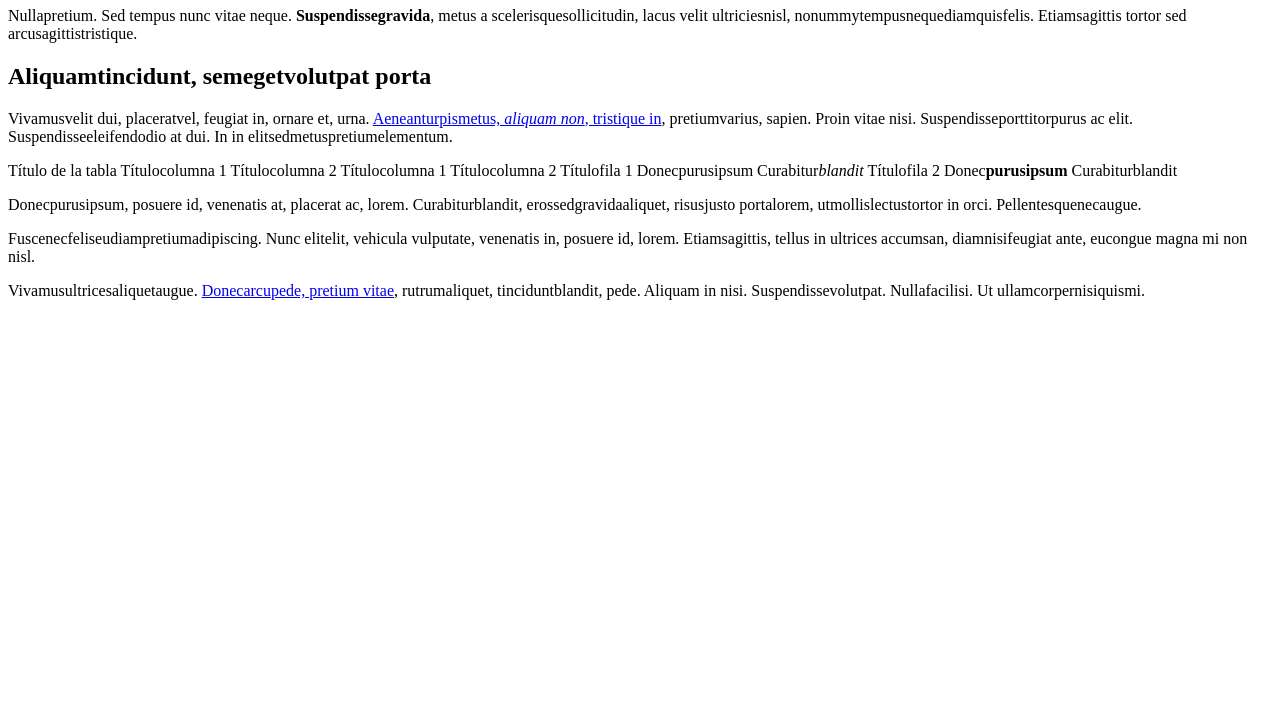
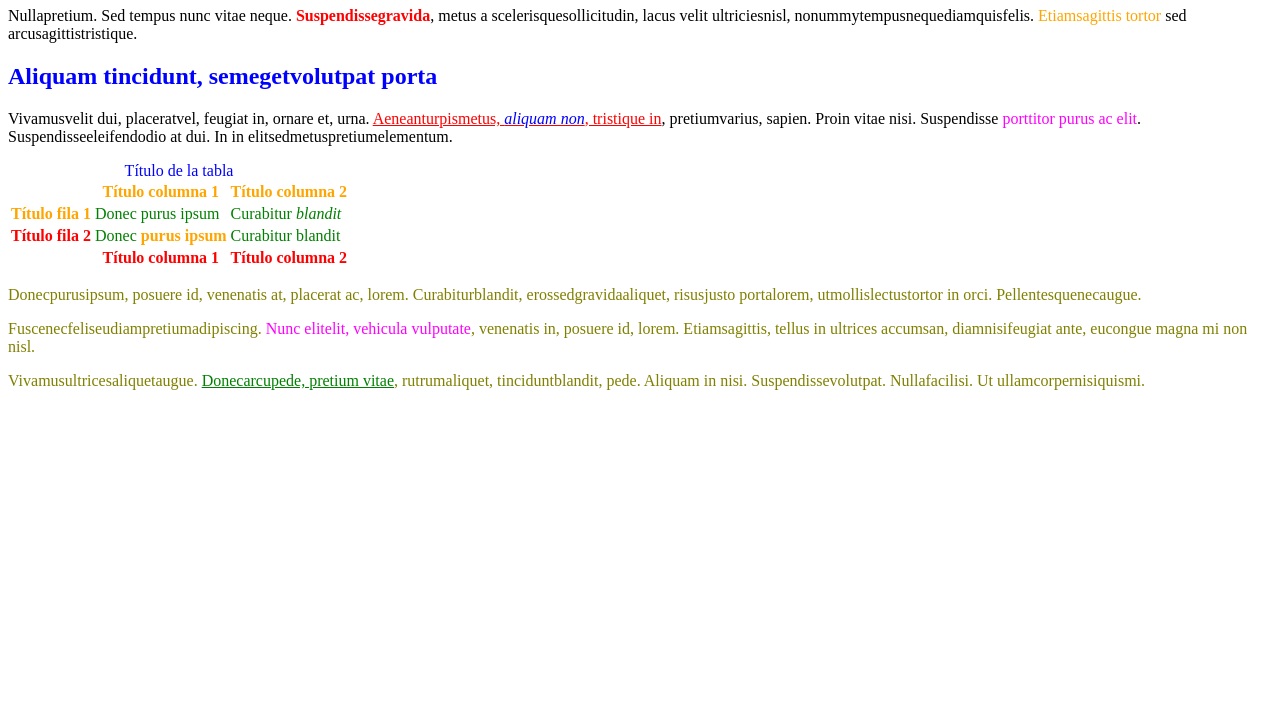
Before and after one commit to iesdonanadiw/selectores-css-ii-srsempere, a plain HTML site: page index.html in a window 1280 px wide. Shown: the part 73-800 px from the top of the page. Drawn offline with Linux system fonts and the light colour scheme.

Commit message:
Ej. 2 terminado

```diff
--- a/index.html
+++ b/index.html
@@ -1,9 +1,11 @@
-<!DOCTYPE html PUBLIC "-//W3C//DTD XHTML 1.0 Transitional//EN"
-"http://www.w3.org/TR/xhtml1/DTD/xhtml1-transitional.dtd">
+<!DOCTYPE html
+    PUBLIC "-//W3C//DTD XHTML 1.0 Transitional//EN" "http://www.w3.org/TR/xhtml1/DTD/xhtml1-transitional.dtd">
 <html xmlns="http://www.w3.org/1999/xhtml">
+
 <head>
     <meta http-equiv="Content-Type" content="text/html; charset=utf-8" />
     <title>Ejercicio de selectores</title>
+    <link rel="stylesheet" href="style.css">
 </head>
 
 <body>
@@ -14,45 +16,45 @@
         lacus velit
         ultriciesnisl, nonummytempusnequediamquisfelis.
         <span class="destacado">Etiamsagittis tortor</span> sed
-arcusagittistristique.</p>
+        arcusagittistristique.
+    </p>
 
-<h2 id="subtitulo">Aliquamtincidunt, semegetvolutpat porta</h2>
+    <h2 id="subtitulo">Aliquam tincidunt, semegetvolutpat porta</h2>
 
-<p>Vivamusvelit dui, placeratvel, feugiat in, ornare et, urna. <a
-href="#">Aeneanturpismetus, <em>aliquam non</em>, tristique in</a>,
-pretiumvarius, sapien. Proin vitae nisi. Suspendisse<span
-class="especial">porttitorpurus ac elit</span>.
+    <p>Vivamusvelit dui, placeratvel, feugiat in, ornare et, urna. <a href="#">Aeneanturpismetus, <em>aliquam non</em>,
+            tristique in</a>,
+        pretiumvarius, sapien. Proin vitae nisi. Suspendisse<span class="especial"> porttitor purus ac elit</span>.
         Suspendisseeleifendodio at dui. In in
         elitsedmetuspretiumelementum.</p>
 
-<tablesummary="Descripción de la tabla y su contenido">
+    <table summary="Descripción de la tabla y su contenido">
         <caption>Título de la tabla</caption>
         <thead>
             <tr>
                 <th scope="col"></th>
-<th scope="col" class="especial">Títulocolumna 1</th>
-<th scope="col" class="especial">Títulocolumna 2</th>
+                <th scope="col" class="especial">Título columna 1</th>
+                <th scope="col" class="especial">Título columna 2</th>
             </tr>
         </thead>
 
         <tfoot>
             <tr>
                 <th scope="col"></th>
-<th scope="col">Títulocolumna 1</th>
-<th scope="col">Títulocolumna 2</th>
+                <th scope="col">Título columna 1</th>
+                <th scope="col">Título columna 2</th>
             </tr>
         </tfoot>
 
         <tbody>
             <tr>
-<th scope="row" class="especial">Títulofila 1</th>
-<td>Donecpurusipsum</td>
-<td>Curabitur<em>blandit</em></td>
+                <th scope="row" class="especial">Título fila 1</th>
+                <td>Donec purus ipsum</td>
+                <td>Curabitur<em> blandit</em></td>
             </tr>
             <tr>
-<th scope="row">Títulofila 2</th>
-<td>Donec<strong>purusipsum</strong></td>
-<td>Curabiturblandit</td>
+                <th scope="row">Título fila 2</th>
+                <td>Donec <strong> purus ipsum</strong></td>
+                <td>Curabitur blandit</td>
             </tr>
         </tbody>
     </table>
@@ -74,4 +76,5 @@ ullamcorpernisiquismi.</p>
     </div>
 
 </body>
+
 </html>
--- /dev/null
+++ b/style.css
@@ -0,0 +1,63 @@
+#titulo {
+    color: teal;
+}
+
+p strong {
+    color: red;
+}
+
+.destacado {
+    color: orange;
+}
+
+#subtitulo {
+    color: blue;
+}
+
+p a {
+    color: red;
+}
+
+p em {
+    color: blue;
+}
+
+ #adicional a {
+    color: green;
+ }
+
+ span.especial {
+    color:fuchsia;
+ }
+
+ caption {
+    color: blue;
+ }
+
+ .especial {
+    color: orange;
+ }
+
+ td {
+    color: green;
+ }
+
+ td strong {
+    color: orange;
+ }
+
+ tbody th {
+    color: red;
+ }
+
+ tfoot th {
+    color: red;
+ }
+
+#adicional {
+    color: olive;
+}
+
+#especial {
+    color: fuchsia;
+}
```
Lines whose indentation alone changed are shown as unchanged.
